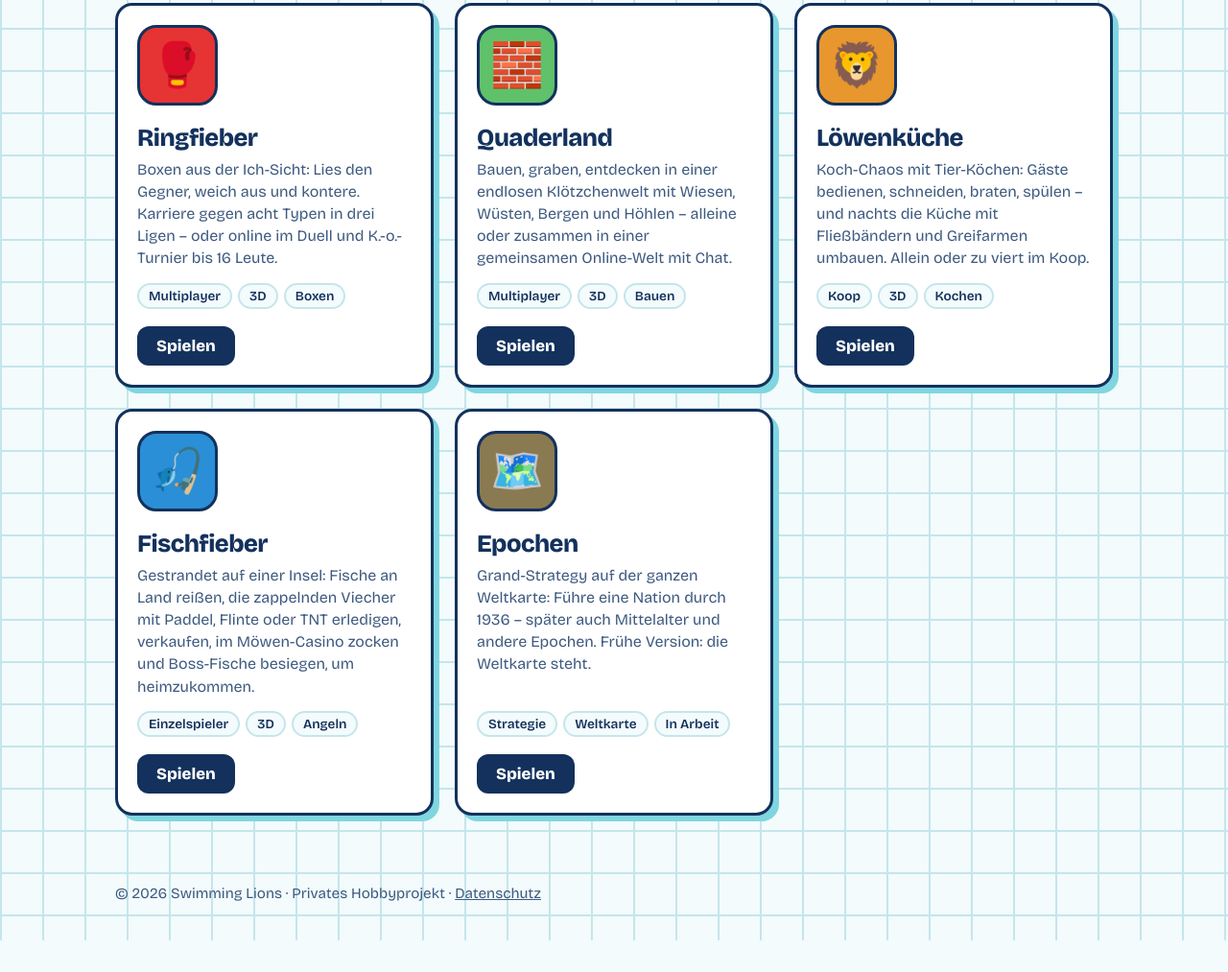
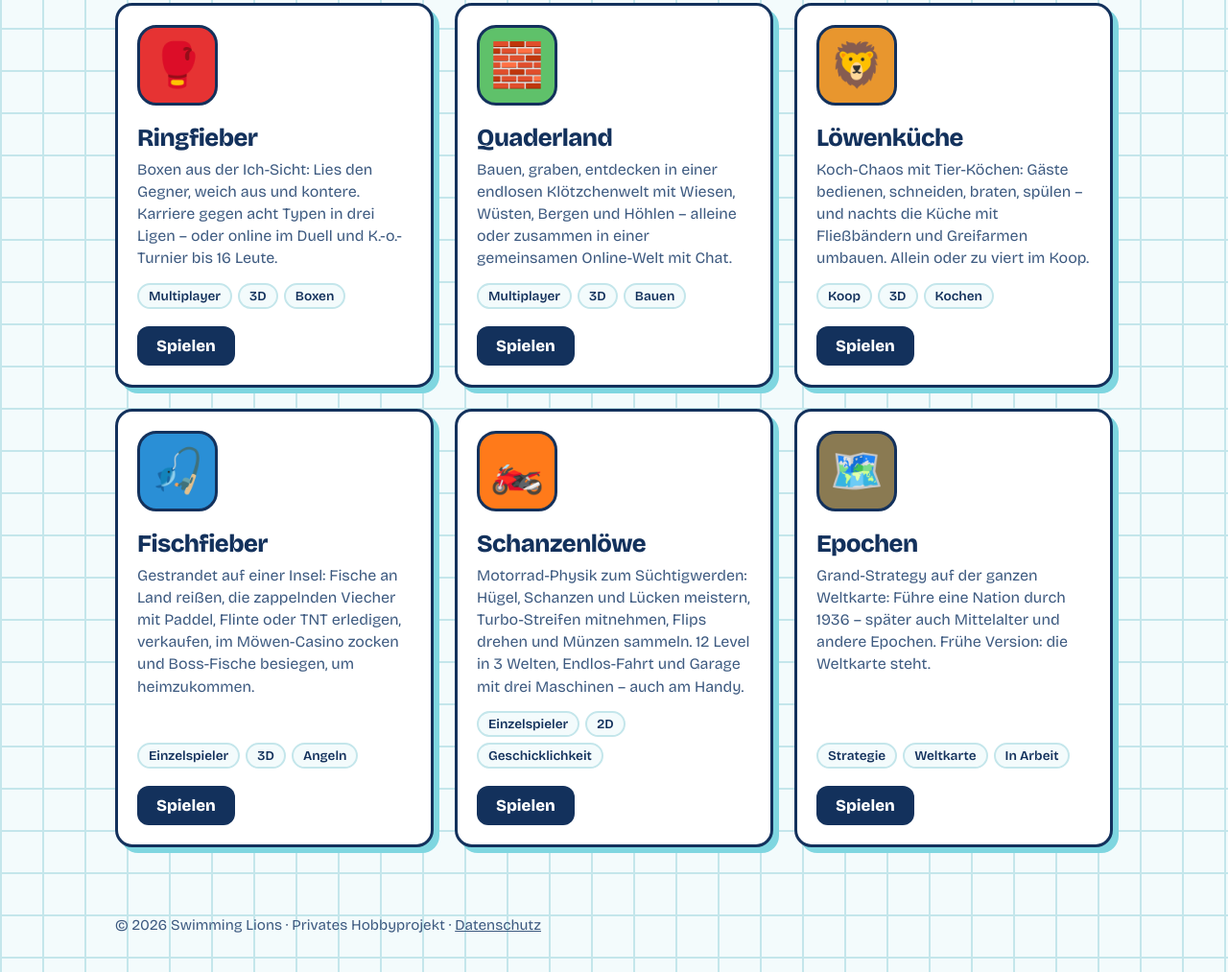
Before and after one commit to taddelcoder-svg/spielesammlung, a plain HTML site: page index.html in a window 1280 px wide. Shown: the part 1643-2656 px from the top of the page at 96% size. Before the commit the page ends 2623 px from the top, so only its background shows below. Drawn offline with Linux system fonts and the light colour scheme.

Commit message:
Schanzenloewe in die Sammlung
Co-Authored-By: Claude Sonnet 5.5 <noreply@anthropic.com>

```diff
--- a/index.html
+++ b/index.html
@@ -303,6 +303,15 @@ const SPIELE = [
     neuerTab: false
   },
   {
+    name: "Schanzenlöwe",
+    beschreibung: "Motorrad-Physik zum Süchtigwerden: Hügel, Schanzen und Lücken meistern, Turbo-Streifen mitnehmen, Flips drehen und Münzen sammeln. 12 Level in 3 Welten, Endlos-Fahrt und Garage mit drei Maschinen – auch am Handy.",
+    icon: "🏍️",
+    farbe: "#ff7a1a",
+    tags: ["Einzelspieler", "2D", "Geschicklichkeit"],
+    link: "https://schanzenloewe.onrender.com",
+    neuerTab: false
+  },
+  {
     name: "Epochen",
     beschreibung: "Grand-Strategy auf der ganzen Weltkarte: Führe eine Nation durch 1936 – später auch Mittelalter und andere Epochen. Frühe Version: die Weltkarte steht.",
     icon: "🗺️",
```
